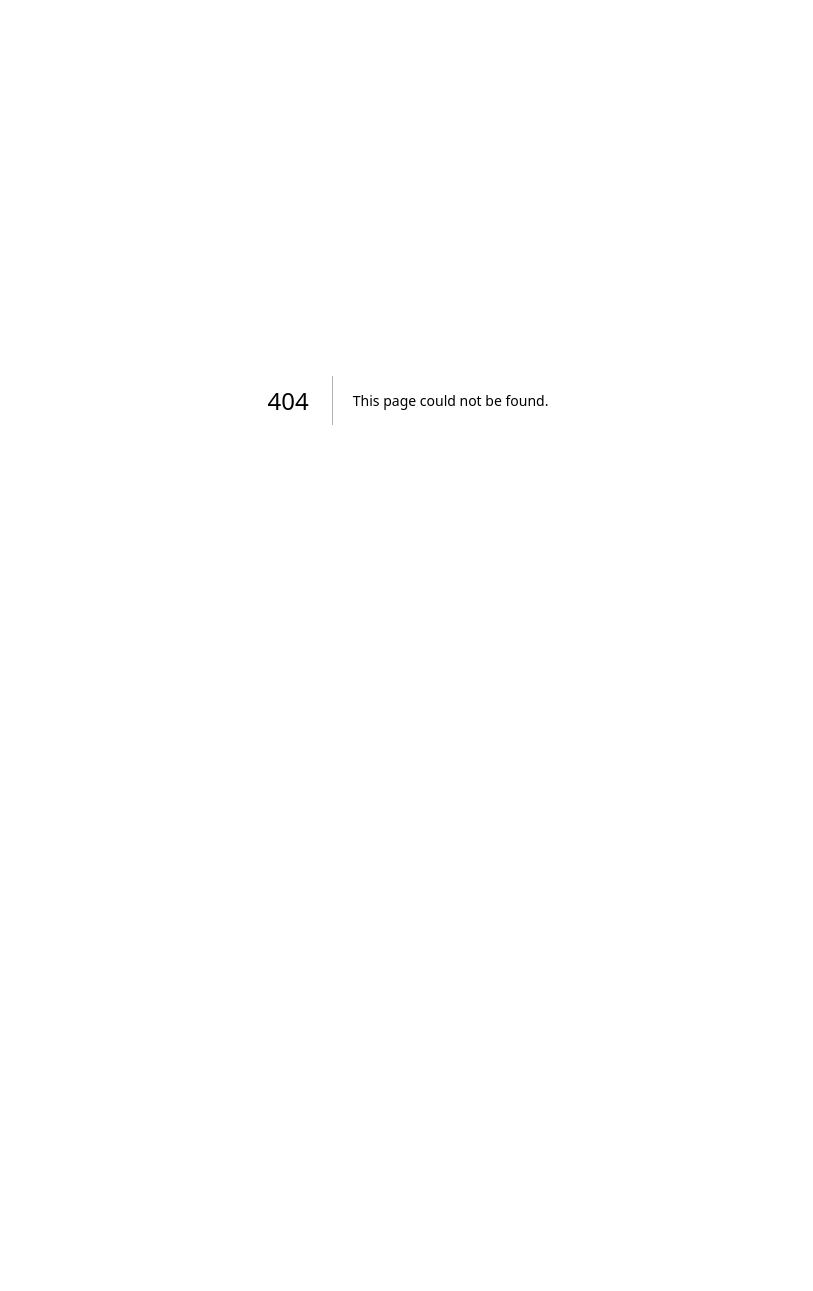
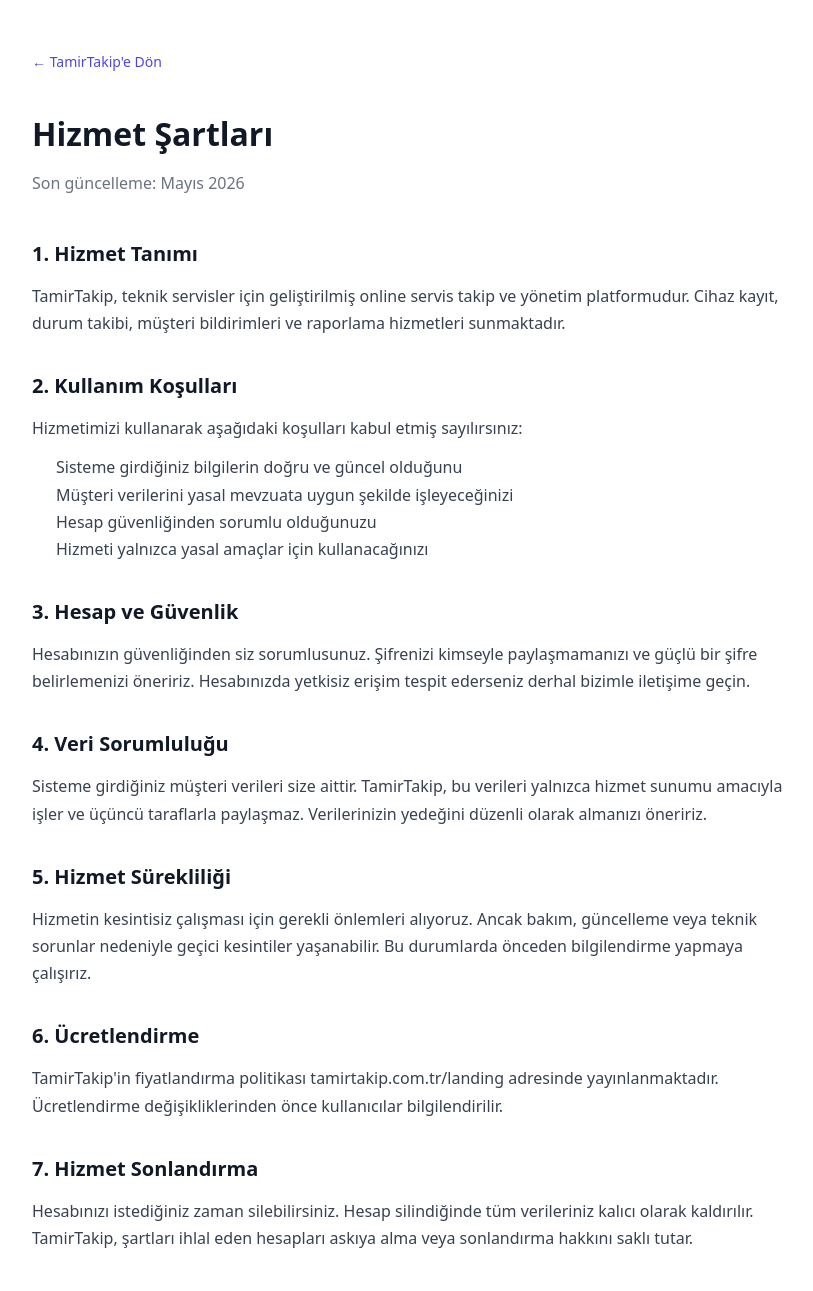
Before and after one commit to kaanccolak/teknikservis, a Next.js app in the folder servis-takip/: page /hizmet-sartlari in a window 1280 px wide. Before the commit this address had no page. Shown: the top 1291 px of the page, without its empty margins (232-1045 px from the left). Before the commit the page ends 800 px from the top, so only its background shows below. Built offline with nearby package versions, Linux system fonts and the light colour scheme; a web font is replaced by a local one.

Commit message:
hizmet sartlari, gizlilik politikasi

```diff
--- /dev/null
+++ b/servis-takip/src/app/hizmet-sartlari/page.tsx
@@ -0,0 +1,79 @@
+import type { Metadata } from "next"
+
+export const metadata: Metadata = {
+  title: "Hizmet Şartları — TamirTakip",
+}
+
+export default function HizmetSartlariPage() {
+  return (
+    <div style={{ maxWidth: "800px", margin: "0 auto", padding: "48px 24px", fontFamily: "system-ui, sans-serif", lineHeight: "1.7", color: "#374151" }}>
+      <div style={{ marginBottom: "32px" }}>
+        <a href="/landing" style={{ color: "#4f46e5", textDecoration: "none", fontSize: "14px" }}>← TamirTakip'e Dön</a>
+      </div>
+
+      <h1 style={{ fontSize: "32px", fontWeight: 800, color: "#111827", marginBottom: "8px" }}>Hizmet Şartları</h1>
+      <p style={{ color: "#6b7280", marginBottom: "40px" }}>Son güncelleme: Mayıs 2026</p>
+
+      <section style={{ marginBottom: "32px" }}>
+        <h2 style={{ fontSize: "20px", fontWeight: 700, color: "#111827", marginBottom: "12px" }}>1. Hizmet Tanımı</h2>
+        <p>TamirTakip, teknik servisler için geliştirilmiş online servis takip ve yönetim platformudur. Cihaz kayıt, durum takibi, müşteri bildirimleri ve raporlama hizmetleri sunmaktadır.</p>
+      </section>
+
+      <section style={{ marginBottom: "32px" }}>
+        <h2 style={{ fontSize: "20px", fontWeight: 700, color: "#111827", marginBottom: "12px" }}>2. Kullanım Koşulları</h2>
+        <p>Hizmetimizi kullanarak aşağıdaki koşulları kabul etmiş sayılırsınız:</p>
+        <ul style={{ paddingLeft: "24px", marginTop: "12px" }}>
+          <li>Sisteme girdiğiniz bilgilerin doğru ve güncel olduğunu</li>
+          <li>Müşteri verilerini yasal mevzuata uygun şekilde işleyeceğinizi</li>
+          <li>Hesap güvenliğinden sorumlu olduğunuzu</li>
+          <li>Hizmeti yalnızca yasal amaçlar için kullanacağınızı</li>
+        </ul>
+      </section>
+
+      <section style={{ marginBottom: "32px" }}>
+        <h2 style={{ fontSize: "20px", fontWeight: 700, color: "#111827", marginBottom: "12px" }}>3. Hesap ve Güvenlik</h2>
+        <p>Hesabınızın güvenliğinden siz sorumlusunuz. Şifrenizi kimseyle paylaşmamanızı ve güçlü bir şifre belirlemenizi öneririz. Hesabınızda yetkisiz erişim tespit ederseniz derhal bizimle iletişime geçin.</p>
+      </section>
+
+      <section style={{ marginBottom: "32px" }}>
+        <h2 style={{ fontSize: "20px", fontWeight: 700, color: "#111827", marginBottom: "12px" }}>4. Veri Sorumluluğu</h2>
+        <p>Sisteme girdiğiniz müşteri verileri size aittir. TamirTakip, bu verileri yalnızca hizmet sunumu amacıyla işler ve üçüncü taraflarla paylaşmaz. Verilerinizin yedeğini düzenli olarak almanızı öneririz.</p>
+      </section>
+
+      <section style={{ marginBottom: "32px" }}>
+        <h2 style={{ fontSize: "20px", fontWeight: 700, color: "#111827", marginBottom: "12px" }}>5. Hizmet Sürekliliği</h2>
+        <p>Hizmetin kesintisiz çalışması için gerekli önlemleri alıyoruz. Ancak bakım, güncelleme veya teknik sorunlar nedeniyle geçici kesintiler yaşanabilir. Bu durumlarda önceden bilgilendirme yapmaya çalışırız.</p>
+      </section>
+
+      <section style={{ marginBottom: "32px" }}>
+        <h2 style={{ fontSize: "20px", fontWeight: 700, color: "#111827", marginBottom: "12px" }}>6. Ücretlendirme</h2>
+        <p>TamirTakip'in fiyatlandırma politikası tamirtakip.com.tr/landing adresinde yayınlanmaktadır. Ücretlendirme değişikliklerinden önce kullanıcılar bilgilendirilir.</p>
+      </section>
+
+      <section style={{ marginBottom: "32px" }}>
+        <h2 style={{ fontSize: "20px", fontWeight: 700, color: "#111827", marginBottom: "12px" }}>7. Hizmet Sonlandırma</h2>
+        <p>Hesabınızı istediğiniz zaman silebilirsiniz. Hesap silindiğinde tüm verileriniz kalıcı olarak kaldırılır. TamirTakip, şartları ihlal eden hesapları askıya alma veya sonlandırma hakkını saklı tutar.</p>
+      </section>
+
+      <section style={{ marginBottom: "32px" }}>
+        <h2 style={{ fontSize: "20px", fontWeight: 700, color: "#111827", marginBottom: "12px" }}>8. Sorumluluk Sınırı</h2>
+        <p>TamirTakip, hizmetin kullanımından doğabilecek dolaylı zararlardan sorumlu tutulamaz. Veri kaybı riskine karşı düzenli yedek almanızı öneririz.</p>
+      </section>
+
+      <section style={{ marginBottom: "32px" }}>
+        <h2 style={{ fontSize: "20px", fontWeight: 700, color: "#111827", marginBottom: "12px" }}>9. Değişiklikler</h2>
+        <p>Bu şartlar zaman zaman güncellenebilir. Önemli değişiklikler e-posta yoluyla bildirilir. Hizmeti kullanmaya devam etmeniz güncel şartları kabul ettiğiniz anlamına gelir.</p>
+      </section>
+
+      <section style={{ marginBottom: "32px" }}>
+        <h2 style={{ fontSize: "20px", fontWeight: 700, color: "#111827", marginBottom: "12px" }}>10. İletişim</h2>
+        <p>Hizmet şartlarımız hakkında sorularınız için:</p>
+        <p style={{ marginTop: "8px" }}><strong>E-posta:</strong> <a href="mailto:destek@tamirtakip.com.tr" style={{ color: "#4f46e5" }}>destek@tamirtakip.com.tr</a></p>
+        <p><strong>Web:</strong> <a href="https://tamirtakip.com.tr" style={{ color: "#4f46e5" }}>tamirtakip.com.tr</a></p>
+      </section>
+
+      <hr style={{ border: "none", borderTop: "1px solid #e5e7eb", margin: "40px 0" }} />
+      <p style={{ fontSize: "13px", color: "#9ca3af", textAlign: "center" }}>© 2026 TamirTakip · Tüm hakları saklıdır</p>
+    </div>
+  )
+}
--- a/servis-takip/src/middleware.ts
+++ b/servis-takip/src/middleware.ts
@@ -49,7 +49,7 @@ export async function middleware(request: NextRequest) {
   }
 
   // Korumasız sayfalar
-  const publicPaths = ["/login", "/landing", "/sorgula", "/reset-password", "/sitemap.xml", "/robots.txt", "/api/cron", "/email-dogrulama", "/gizlilik-politikasi"];
+  const publicPaths = ["/login", "/landing", "/sorgula", "/reset-password", "/sitemap.xml", "/robots.txt", "/api/cron", "/email-dogrulama", "/gizlilik-politikasi", "/hizmet-sartlari"];
 
   const isPublic = publicPaths.some(
     (path) =>
```
